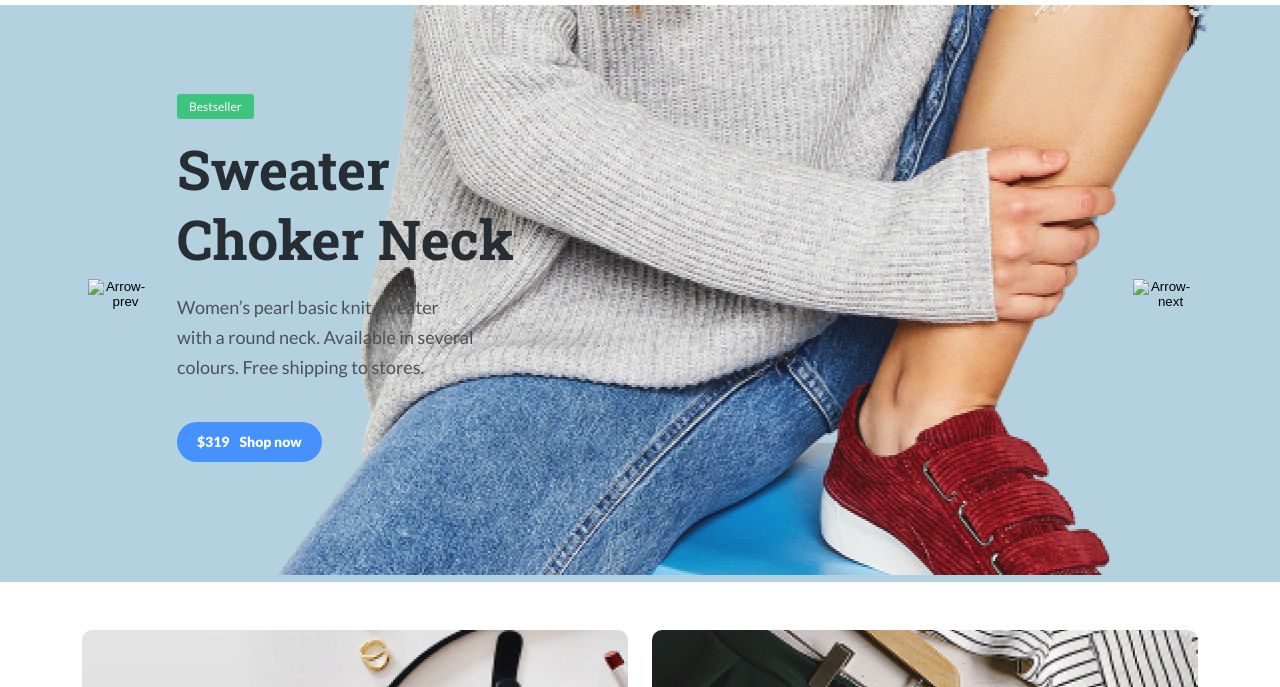
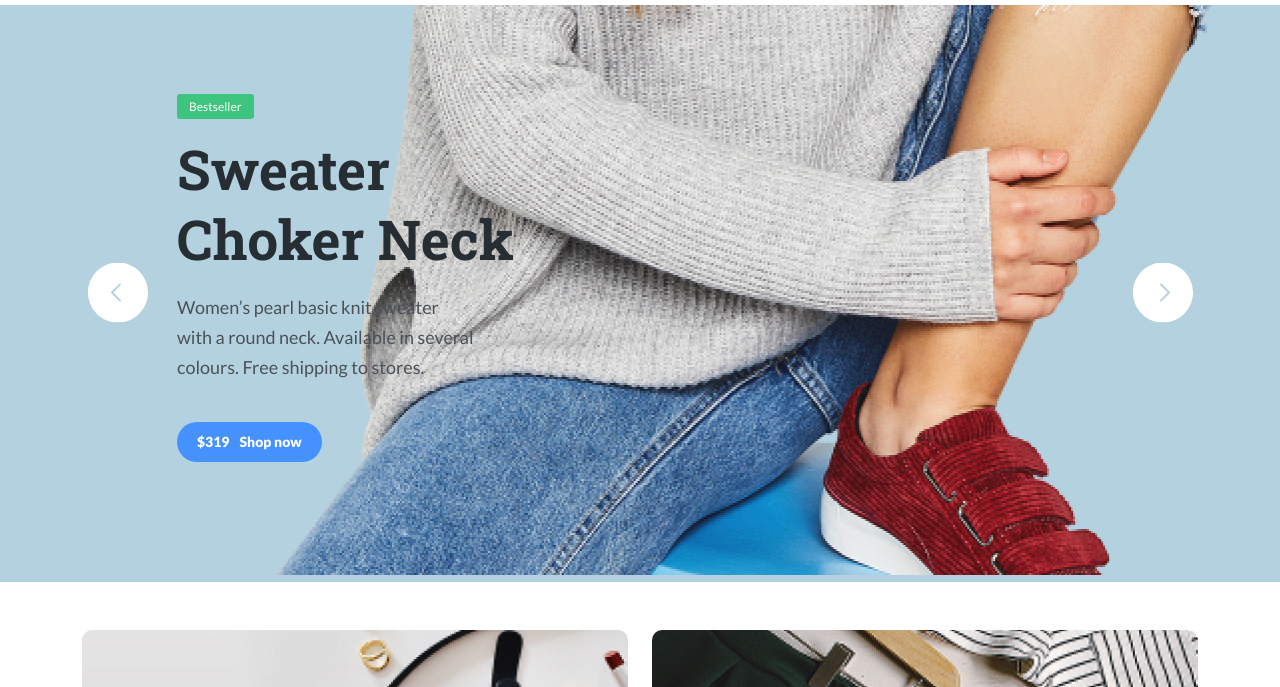
Before and after one commit to gsa21076/wilBerries, a plain HTML site: page index.html in a window 1280 px wide. Shown: the part 65-752 px from the top of the page. Drawn offline with nearby package versions, Linux system fonts and the light colour scheme; the site is published under a folder, as on GitHub Pages, so addresses that start at the root find nothing.

Commit message:
fix index.html стрелки слайдера

```diff
--- a/index.html
+++ b/index.html
@@ -117,13 +117,13 @@
         <div class="row justify-content-between">
           <div class="col-1">
             <button class="slider-button slider-button-prev">
-                <img src="/img/arrow-prev.svg" alt="Arrow-prev">
+                <img src="img/arrow-prev.svg" alt="arrow-prev">
             </button>
           </div>
           <!-- /.col-1 -->
           <div class="col-1">
             <button class="slider-button slider-button-next">
-              <img src="/img/arrow-next.svg" alt="Arrow-next">
+              <img src="img/arrow-next.svg" alt="arrow-next">
             </button>
           </div>
           <!-- /.col-1 -->
```
